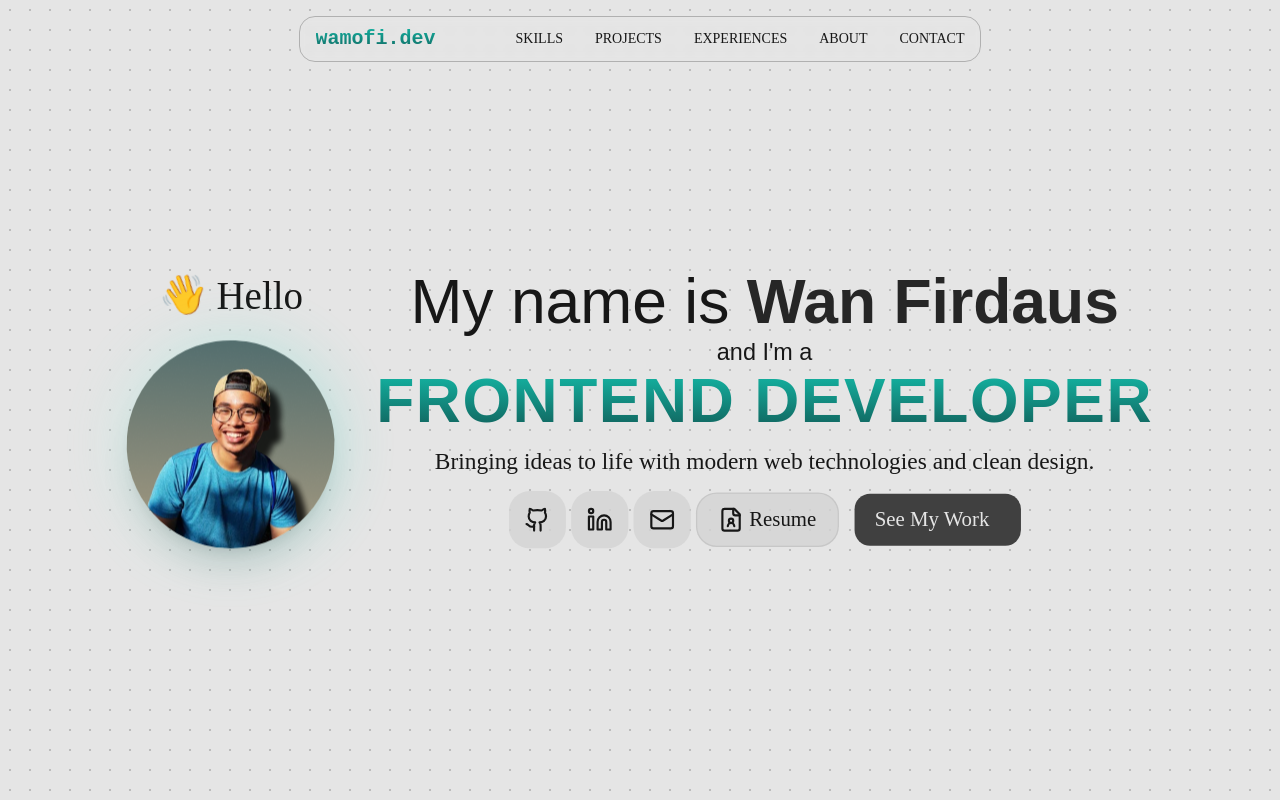
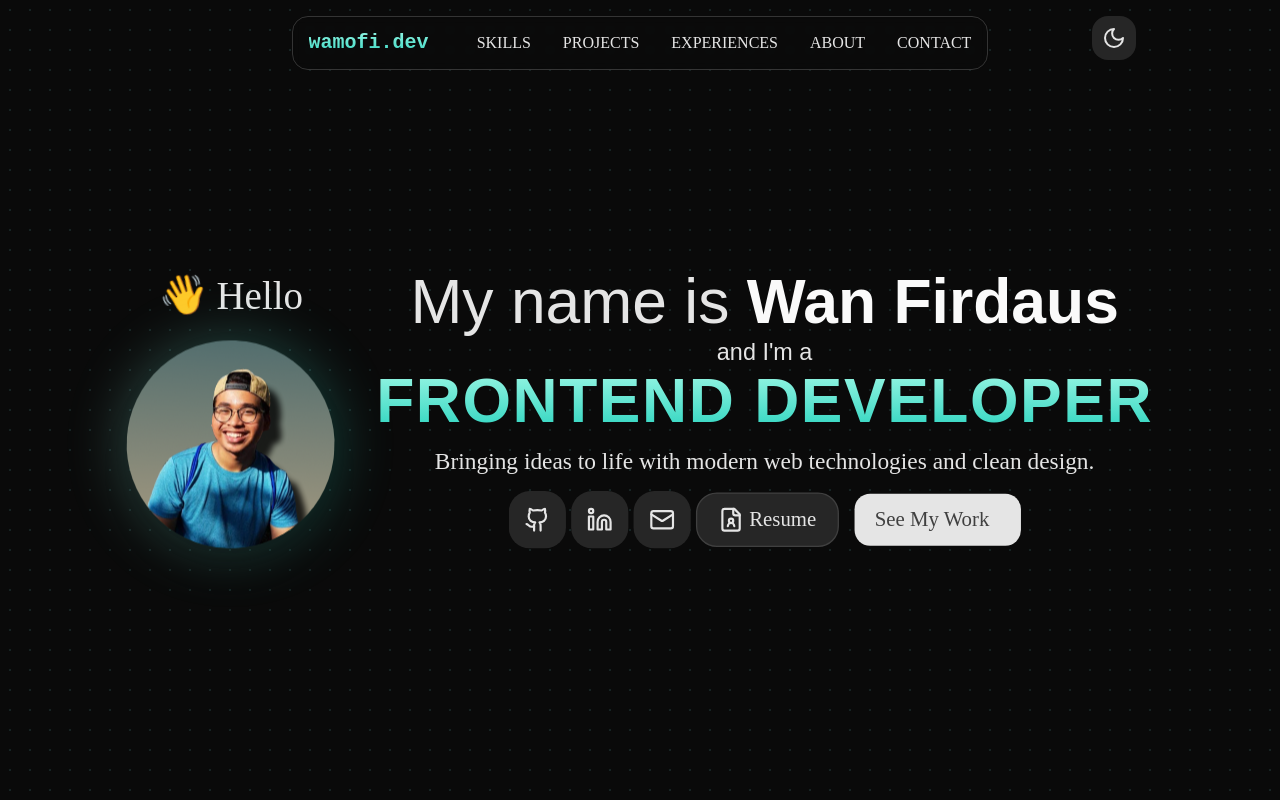
Before and after one commit to wamofi97/wamofi-portfolio, a React (Vite) app: page / in a window 1280 px wide. Shown: the top 800 px of the page. Built offline with nearby package versions, Linux system fonts and the light colour scheme; a web font is replaced by a local one.

Commit message:
add mobile navigation button transition

```diff
--- a/src/components/Header.jsx
+++ b/src/components/Header.jsx
@@ -1,6 +1,7 @@
 import { useEffect, useState } from 'react';
 import { Link,  scrollSpy  } from 'react-scroll';
-import { Github, Linkedin, Mail, Menu, X } from 'lucide-react';
+import { Github, Linkedin, Mail} from 'lucide-react';
+import ThemeToggle from './ThemeToggle';
 
 export function Header() {
   const [isMenuOpen, setIsMenuOpen] = useState(false);
@@ -13,26 +14,31 @@
     <header className={`fixed top-0 left-0 right-0 z-20 md:bg-transparent dark:bg-transparent md:border-none border-b border-neutral-400/80 dark:border-neutral-700/80 md:shadow-none shadow-md md:backdrop-blur-none backdrop-blur-sm `}>
       <nav className="max-w-5xl mx-auto px-4 py-4">
         <div className="flex items-center md:justify-center justify-between">
-        <Link to="hero" duration={700} smooth={true} className="md:hidden cursor-pointer text-2xl font-logo font-bold gradient-text">wamofi.dev</Link>
-
+          <Link to="hero" duration={700} smooth={true} className="md:hidden cursor-pointer text-xl font-logo font-bold gradient-text">wamofi.dev</Link>
+          <ThemeToggle />
            {/* Mobile menu button */}
           <button
             onClick={() => setIsMenuOpen(!isMenuOpen)}
             className="md:hidden  hover:text-neutral-400 transition-all z-10"
           >
-            {isMenuOpen ? <X className="w-8 h-8" /> : <Menu className="w-8 h-8" />}
+
+            <div className='flex flex-col gap-[4px]'>
+              <div className={`h-[3px] w-6 rounded-full bg-neutral-800  dark:bg-neutral-300 transition-transform duration-500  ${isMenuOpen ? "rotate-45 translate-y-[7px]" : "" }`}></div>
+              <div className={`h-[3px] rounded-full bg-neutral-800  dark:bg-neutral-300 transition-[width] duration-500 ${isMenuOpen ? "w-0" : "w-6"}`}></div>
+              <div className={`h-[3px] w-6 rounded-full bg-neutral-800  dark:bg-neutral-300 transition-transform duration-500 ${isMenuOpen ? "-rotate-45 -translate-y-[7px]" : "" }`}></div>
+            </div>
           </button>
 
           {/* Desktop menu */}
-          <div className="hidden md:flex items-center gap-20 rounded-2xl border border-neutral-400/80 dark:border-neutral-700/80 px-4 py-2 backdrop-blur-sm transition-colors">
-            <Link to="hero" duration={700} smooth={true} className="cursor-pointer text-xl font-bold font-logo gradient-text">wamofi.dev</Link>
+          <div className="hidden md:flex items-center gap-12 rounded-2xl border border-neutral-400/80 dark:border-neutral-700/80 px-4 py-3 backdrop-blur-sm transition-colors">
+            <Link to="hero" duration={700} smooth={true} className="cursor-pointer text-xl font-bold font-logo gradient-text group">wamofi.dev</Link>
 
-            <div className="flex items-center gap-8 font-medium uppercase text-sm">
-              <Link to="skills" spy={true} duration={700} smooth={true} offset={-10} activeClass="active-text" className="cursor-pointer hover:text-teal-500 transition-all">Skills</Link>
-              <Link to="projects" spy={true} duration={700} smooth={true} offset={-10} activeClass="active-text" className="cursor-pointer hover:text-teal-500 transition-all" >Projects</Link>
-              <Link to="experiences" spy={true} duration={700} smooth={true} offset={-10} activeClass="active-text"  className="cursor-pointer hover:text-teal-500 transition-all" >Experiences</Link>
-              <Link to="about" spy={true} duration={700} smooth={true} offset={-10} activeClass="active-text"  className="cursor-pointer hover:text-teal-500 transition-all">About</Link>
-              <Link to="contact" spy={true} duration={700} smooth={true} offset={-10} activeClass="active-text"  className="cursor-pointer hover:text-teal-500 transition-all" >Contact</Link>
+            <div className="flex items-center gap-8 font-medium uppercase text-md">
+              <Link to="skills" spy={true} duration={700} smooth={true} offset={-40} activeClass="active-text" className="cursor-pointer hover:text-teal-500 transition-all">Skills</Link>
+              <Link to="projects" spy={true} duration={700} smooth={true} offset={-40} activeClass="active-text" className="cursor-pointer hover:text-teal-500 transition-all" >Projects</Link>
+              <Link to="experiences" spy={true} duration={700} smooth={true} offset={-40} activeClass="active-text"  className="cursor-pointer hover:text-teal-500 transition-all" >Experiences</Link>
+              <Link to="about" spy={true} duration={700} smooth={true} offset={-40} activeClass="active-text"  className="cursor-pointer hover:text-teal-500 transition-all">About</Link>
+              <Link to="contact" spy={true} duration={700} smooth={true} offset={-40} activeClass="active-text"  className="cursor-pointer hover:text-teal-500 transition-all" >Contact</Link>
             </div>
             {/* <ThemeToggle/> */}
           </div>
@@ -42,7 +48,7 @@
 
         <div className={`md:hidden transition-all duration-500 ease-in-out bg-neutral-200/95 dark:bg-neutral-950/95 w-2/3 sm:w-1/2 absolute top-0 right-0 ${isMenuOpen ? 'translate-x-0' : 'translate-x-full'}`}>
           <div className="flex flex-col min-h-screen items-center justify-evenly">
-            <div className='flex flex-col items-center gap-12 text-2xl font-medium uppercase'>
+            <div className='flex flex-col  gap-12 text-2xl font-medium uppercase'>
               <Link to="skills" onClick={() => setIsMenuOpen(false)} spy={true} duration={700} smooth={true} activeClass="active-text" className="cursor-pointer hover:text-teal-500 transition-all">Skills</Link>
               <Link to="projects" onClick={() => setIsMenuOpen(false)} spy={true} duration={700} smooth={true} activeClass="active-text" className="cursor-pointer hover:text-teal-500 transition-all" >Projects</Link>
               <Link to="experiences" onClick={() => setIsMenuOpen(false)} spy={true} duration={700} smooth={true} activeClass="active-text"  className="cursor-pointer hover:text-teal-500 transition-all" >Experiences</Link>
```
